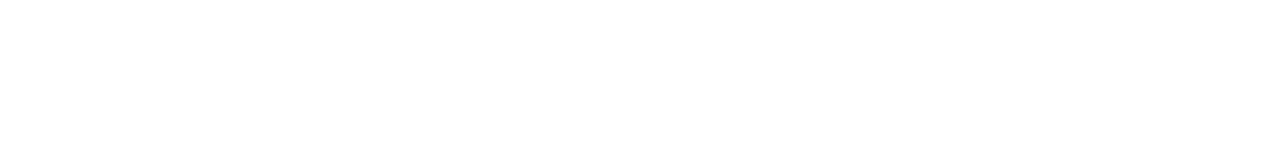
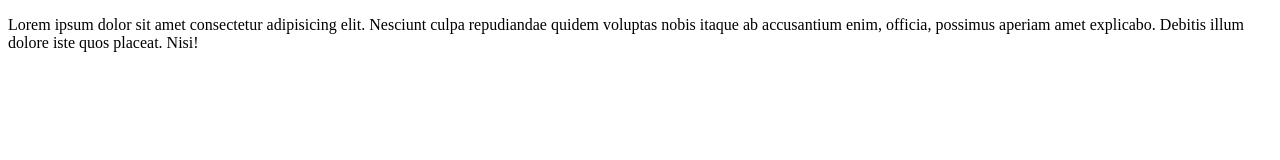
Before and after one commit to fuyad254/first-projects, a plain HTML site: page index.html in a window 1280 px wide. Drawn offline with Linux system fonts and the light colour scheme.

Commit message:
ptag-added

```diff
--- a/index.html
+++ b/index.html
@@ -6,6 +6,6 @@
     <title>Document</title>
 </head>
 <body>
-
+    <p>Lorem ipsum dolor sit amet consectetur adipisicing elit. Nesciunt culpa repudiandae quidem voluptas nobis itaque ab accusantium enim, officia, possimus aperiam amet explicabo. Debitis illum dolore iste quos placeat. Nisi!</p>
 </body>
 </html>
```
